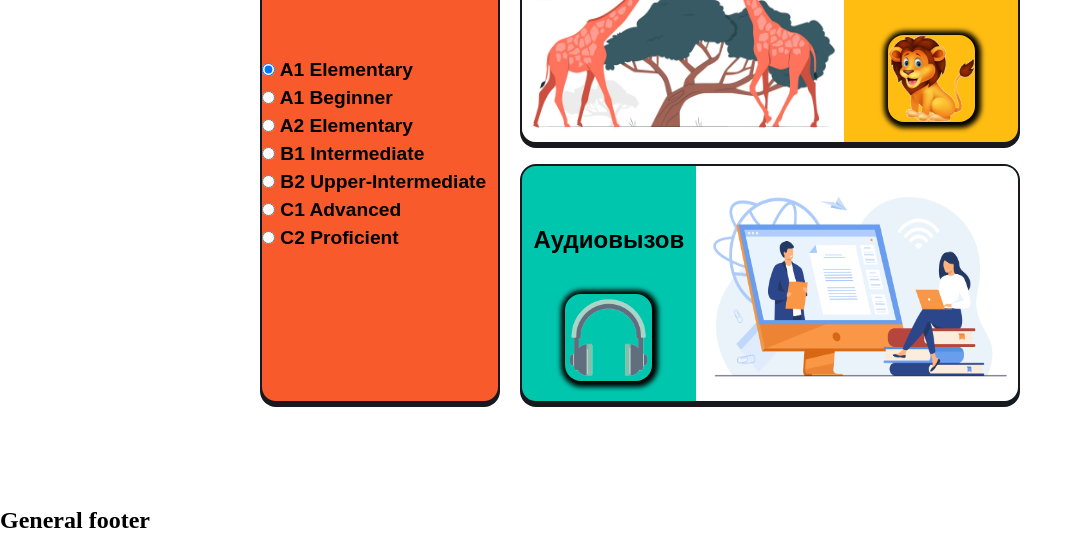
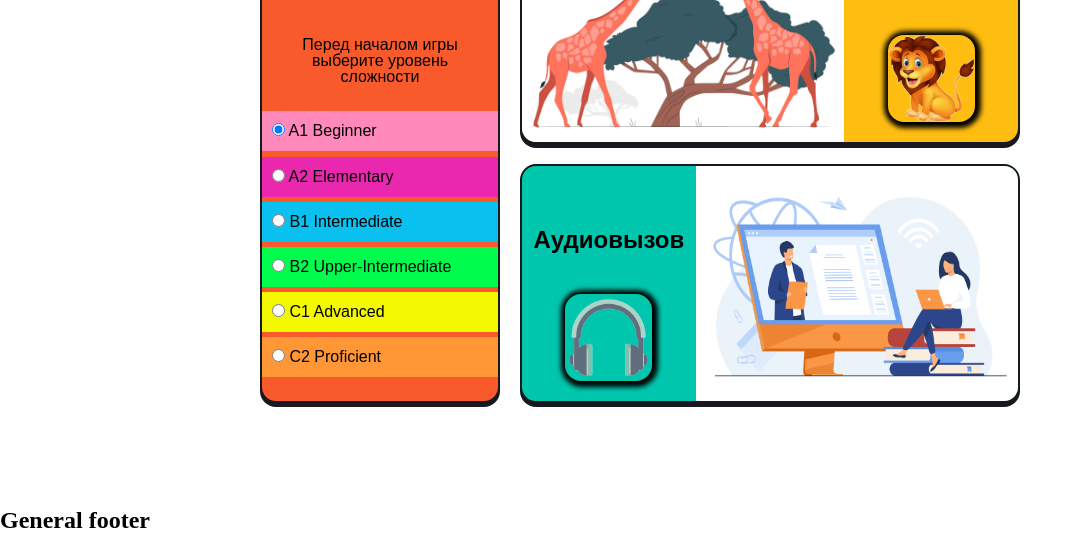
Before and after one commit to freenokke/RS-Lang, a website built with webpack: page layout/games/games.html in a window 1280 px wide. Shown: the part 246-800 px from the top of the page, without its empty margins (0-1082 px from the left). Built offline with nearby package versions, Linux system fonts and the light colour scheme.

Commit message:
feat: finish games page

```diff
--- a/layout/games/games.html
+++ b/layout/games/games.html
@@ -22,12 +22,10 @@
 					</div>
 				</div>
 				<div class="games__controls controls-games">
-          <div class="controls-games__select-level">
+					<h2 class="controls-games__header">Сложность</h2>
+					<h4 class="controls-games__description">Перед началом игры выберите уровень сложности</h4>
+					<div class="controls-games__select-level">
 						<input class="controls-games__select-level-input" type="radio" id="A1" name="game-input-A1" checked>
-						<label class="controls-games__select-level-label" for="A1">A1 <span class="controls-games__select-level-subtitle">Elementary</span></label>
-					</div>
-					<div class="controls-games__select-level">
-						<input class="controls-games__select-level-input" type="radio" id="A1" name="game-input-A1">
 						<label class="controls-games__select-level-label" for="A1">A1 <span class="controls-games__select-level-subtitle">Beginner</span></label>
 					</div>
 					<div class="controls-games__select-level">
--- a/layout/games/scss/style.scss
+++ b/layout/games/scss/style.scss
@@ -63,7 +63,10 @@ gap: 1.25rem;
 		display: flex;
 		flex-direction: column;
 		justify-content: center;
-		font-size: 1.2rem;
+		gap: 0.325rem;
+		font-size: 1rem;
+		line-height: 2.5em;
+		font-weight: normal;
 		background: #F95A2C;
 		border: 0.125rem solid #18191F;
 		box-shadow: 0 0.25rem 0 #18191F;
@@ -168,13 +171,68 @@ gap: 1.25rem;
 
 .controls-games {
 
-	&__select-level {}
+	&__header {
+		text-align: center;
+	}
+
+	&__description {
+		text-align: center;
+		line-height: 1;
+		font-weight: 300;
+		padding: 0 0.625rem;
+	}
+
+	&__select-level {
+		background-color: #FF89BB;
+		padding: 0 0.625rem;
+	}
+
+		&__select-level:hover {
+		box-shadow: 0.0625rem 0.0625rem 0.0625rem 0.0625rem #000000;
+		cursor: pointer;
+	}
+
+	&__select-level:nth-child(4) {
+		background-color: #e927af;
+	}
+
+  &__select-level:nth-child(5) {
+		background-color: #0ac0ee;
+	}
+
+	&__select-level:nth-child(6) {
+		background-color: #00fc4c;
+	}
+
+	&__select-level:nth-child(7) {
+		background-color: rgb(244, 248, 0);
+	}
+
+	&__select-level:nth-child(8) {
+		background-color: rgb(255, 151, 55);
+	}
 
 	&__select-level-input {}
 
 	&__select-level-label {}
 
 	&__select-level-subtitle {}
+}
+
+@media (max-width: 40em) {
+	.controls-games {
+		flex-direction: row;
+		flex-wrap: wrap;
+		padding-bottom: 1.25rem;
+
+	&__header {
+		width: 100%;
+	}
+
+	&__select-level {
+		width: 40%;
+	}
+}
 }
 
 .audio-call-games {
```
Also changed, not shown: layout/games/css/style.css, 1 other file.
